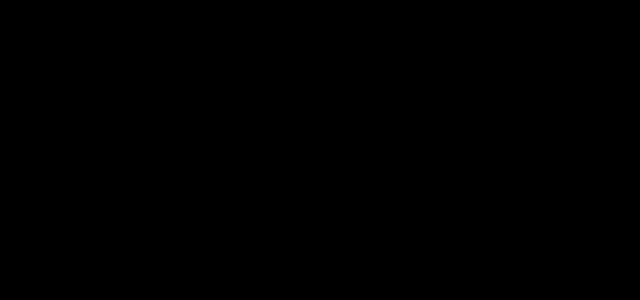
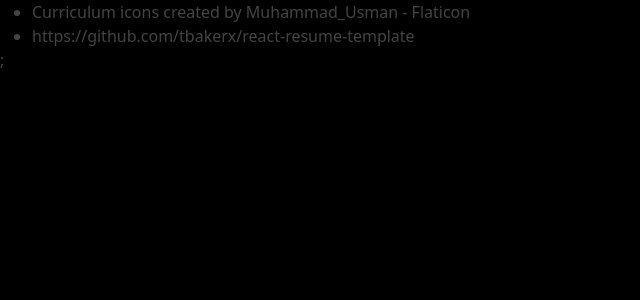
Before and after one commit to lopes-gustavo/personal-resume, a Next.js app: page /openSource in a window 1280 px wide. Before the commit this address had no page. Shown: the top 300 px of the page, without its empty margins (0-640 px from the left). Built offline with nearby package versions, Linux system fonts and the light colour scheme.

Commit message:
add opensource page

```diff
--- a/src/components/Sections/Footer.tsx
+++ b/src/components/Sections/Footer.tsx
@@ -17,7 +17,7 @@
       <div className="flex gap-x-4 text-neutral-500">
         <Socials />
       </div>
-      <span className="text-sm text-neutral-700">© Copyright 2022 Tim Baker</span>
+      <span className="text-sm text-neutral-700">© Copyright 2023 Gustavo Lopes</span>
     </div>
   </div>
 ));
--- /dev/null
+++ b/src/pages/openSource.tsx
@@ -0,0 +1,25 @@
+import {Analytics} from '@vercel/analytics/react';
+import {FC, memo} from 'react';
+
+const Home: FC = memo(() => {
+  return (
+    <>
+      <ul className="list-disc px-8">
+        <li>
+          <a href="https://www.flaticon.com/free-icons/curriculum" title="curriculum icons">
+            Curriculum icons created by Muhammad_Usman - Flaticon
+          </a>
+        </li>
+
+        <li>
+          <a href="https://github.com/tbakerx/react-resume-template" title="react-resume-template">
+            https://github.com/tbakerx/react-resume-template
+          </a>
+        </li>
+      </ul>
+      <Analytics />;
+    </>
+  );
+});
+
+export default Home;
```
